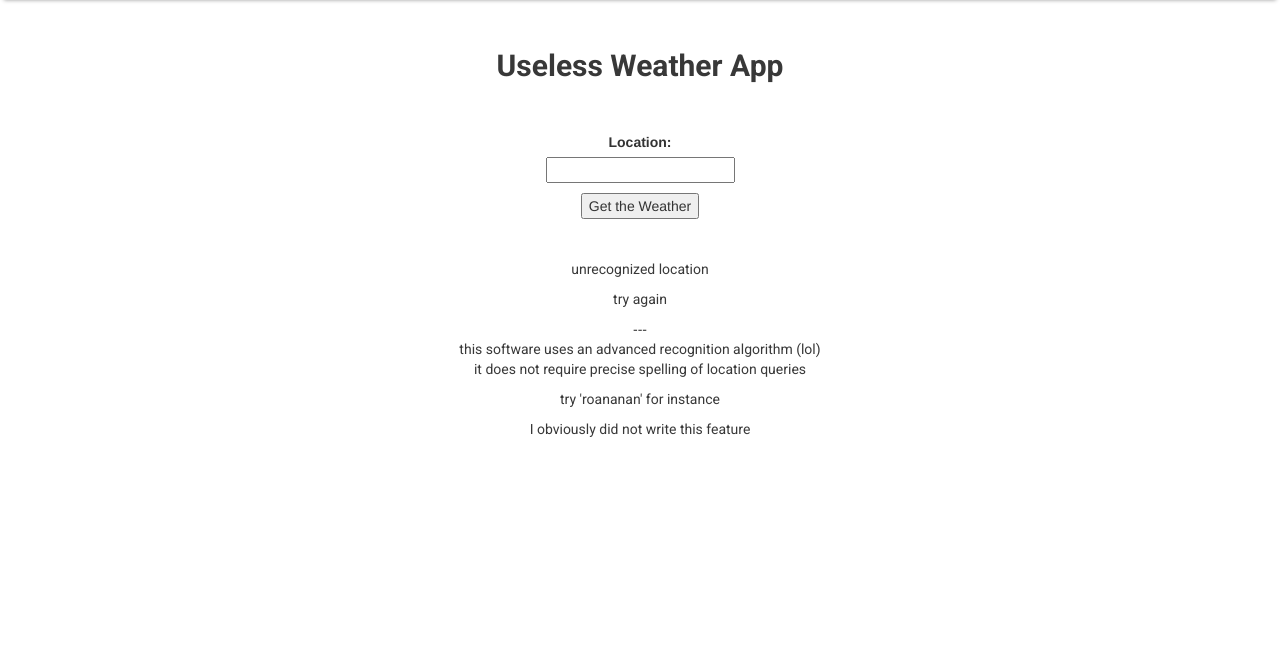
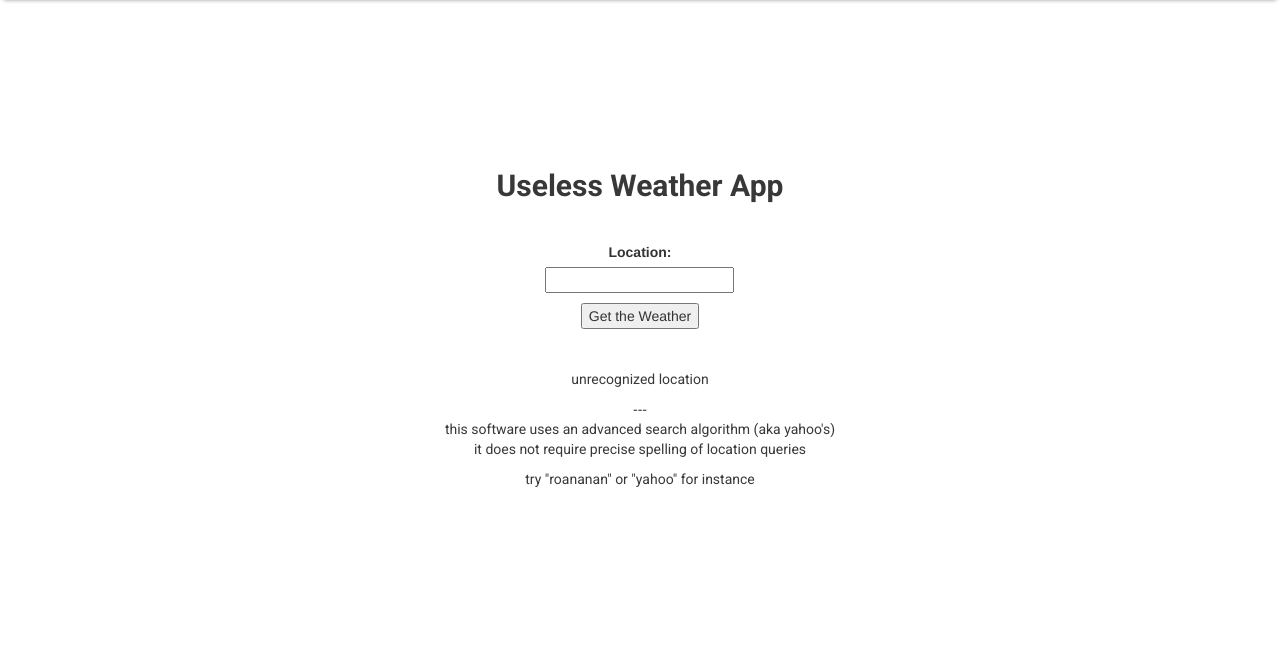
Before and after one commit to svenbaertschi/mako, a Django app: template templates/weather/unknownlocale.html in a window 1280 px wide. Shown: the part 71-719 px from the top of the page. Run offline with Django 3.2, Linux system fonts and the light colour scheme; the template is opened without the code that fills it: values that come from a table or form of the project are taken from there, others are empty; some libraries are stand-ins or nearby versions.

Commit message:
cleanup p2

```diff
--- a/courses/views.py
+++ b/courses/views.py
@@ -3,4 +3,4 @@
 
 
 def index(request):
-        return render(request, 'temptext.html', {'message':'<h1>Nothing here yet</h1>'})
+        return render(request, 'temptext.html', {'message':'<h1>nothing here yet</h1>'})
--- a/templates/weather/unknownlocale.html
+++ b/templates/weather/unknownlocale.html
@@ -4,9 +4,10 @@
 {% endblock %}
 {% block content %}
 
-<div style="text-align:center; color:#30afff; padding-top:30px;"><h2>Useless Weather App</h2></div>
-
-<div style="padding-top:40px; text-align:center;">
+<div class="vert-align-full text-center">
+	<div id = "container">
+		<h2>Useless Weather App</h2>
+			<div style="padding-top:30px;">
 				<form action='/weather/' method='post'>{% csrf_token %}
 				{% for field in form %}
 					<div class="fieldWrapper">
@@ -18,11 +19,11 @@
 				</form>
 				<br><br>
 				<p>unrecognized location</p>
-	<p>try again</p>
 				---<br>
-	<p>this software uses an advanced recognition algorithm (lol)<br>it does not require precise spelling of location queries</p>
-	<p>try 'roananan' for instance</p><p>I obviously did not write this feature</p>
+				<p>this software uses an advanced search algorithm (aka yahoo's)<br>it does not require precise spelling of location queries</p>
+				<p> try "roananan" or "yahoo" for instance</p>
+		</div>
+	</div>
+</div>
 
-
-</div>
 {% endblock %}
```
Lines whose indentation alone changed are shown as unchanged.
